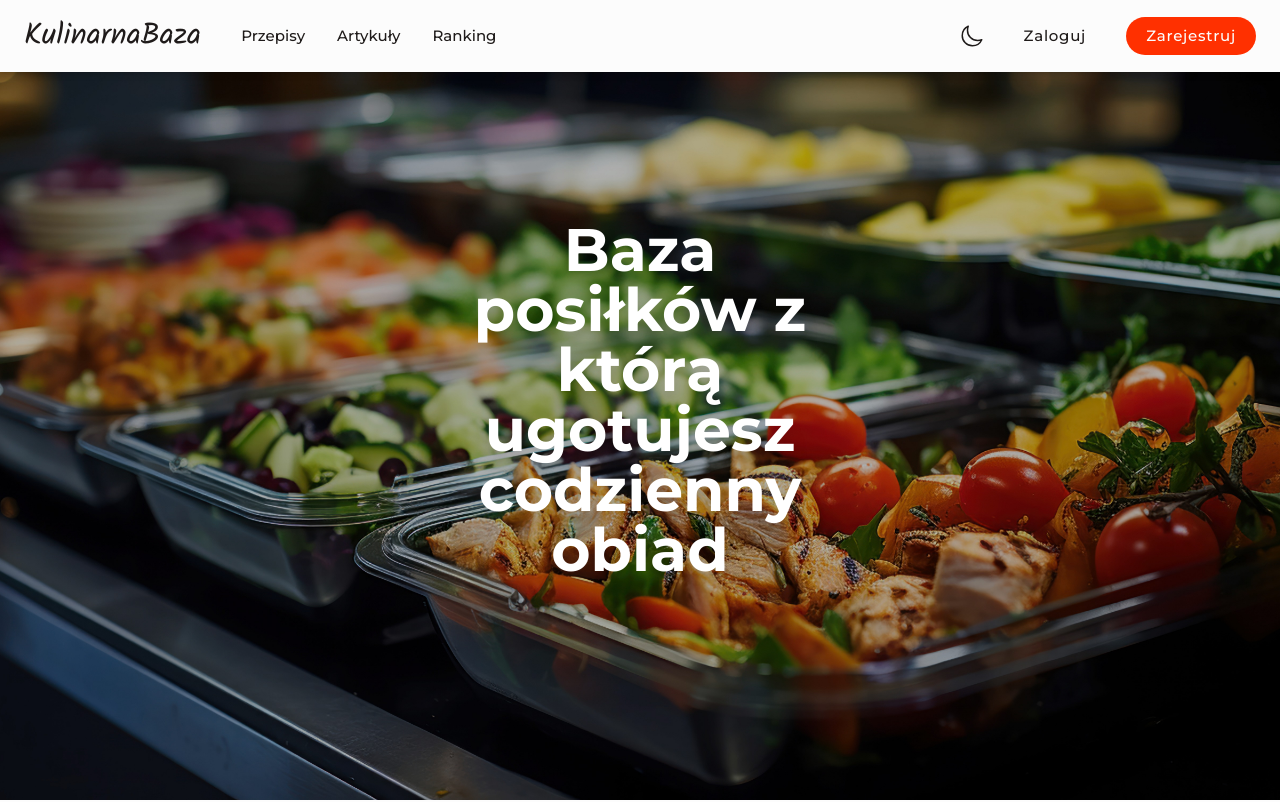
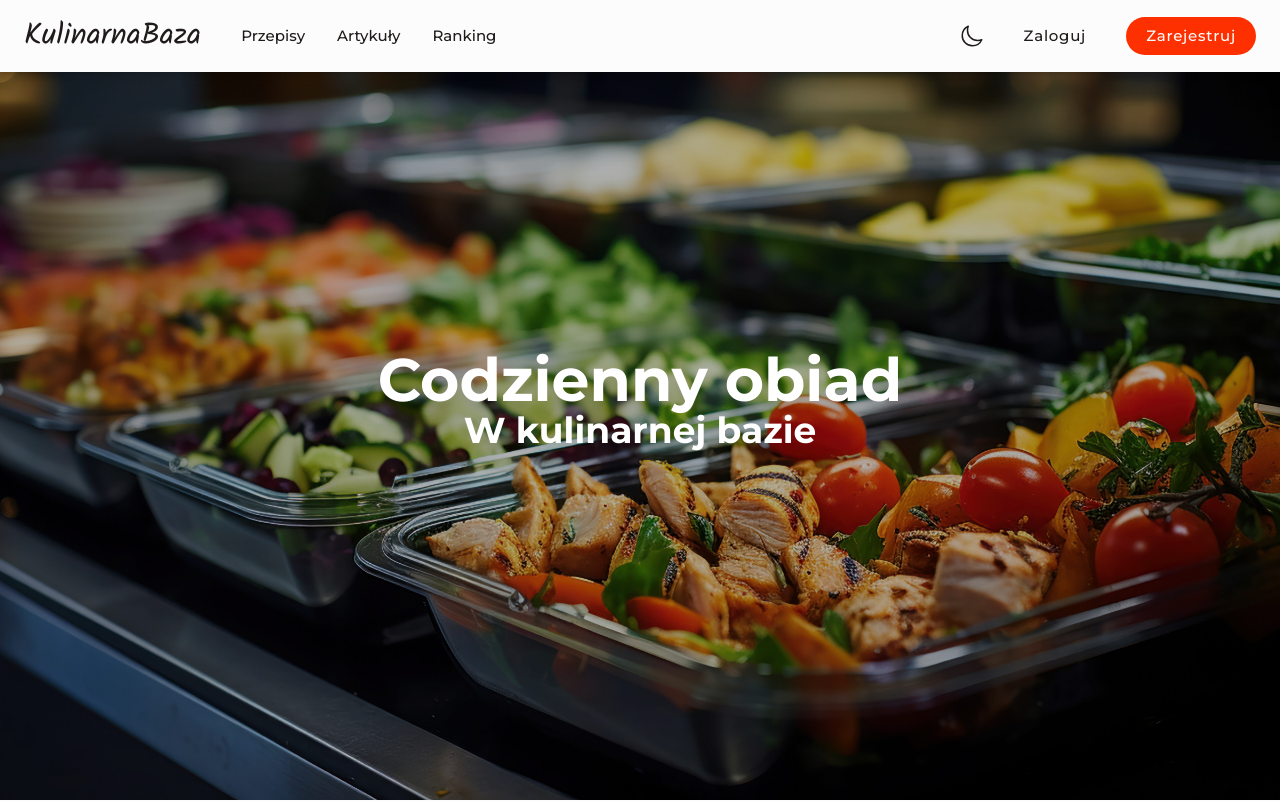
Before and after one commit to Skalik2/KulinarnaBaza, a React (Vite) app in the folder app/: page / in a window 1280 px wide. Shown: the top 802 px of the page. Built offline with nearby package versions, Linux system fonts and the light colour scheme; no server answers.

Commit message:
Fix: Hero section text

```diff
--- a/app/src/ui/home/Hero.tsx
+++ b/app/src/ui/home/Hero.tsx
@@ -10,8 +10,9 @@ const heroImg = {
 
 export default function Hero() {
   return (
-    <div style={heroImg} className='text-main h-screen flex justify-center items-center'>
-      <h1 className=' md:w-1/3 text-6xl text-center text-white font-bold drop-shadow-xl select-none'>Baza posiłków z którą ugotujesz codzienny obiad</h1>
+    <div style={heroImg} className='text-main h-screen flex flex-col justify-center items-center'>
+      <h1 className='text-6xl text-center text-white font-bold drop-shadow-xl select-none'>Codzienny obiad</h1>
+      <h1 className='text-4xl text-center text-white font-bold drop-shadow-xl select-none'>W kulinarnej bazie</h1>
     </div>
   )
 }
```
